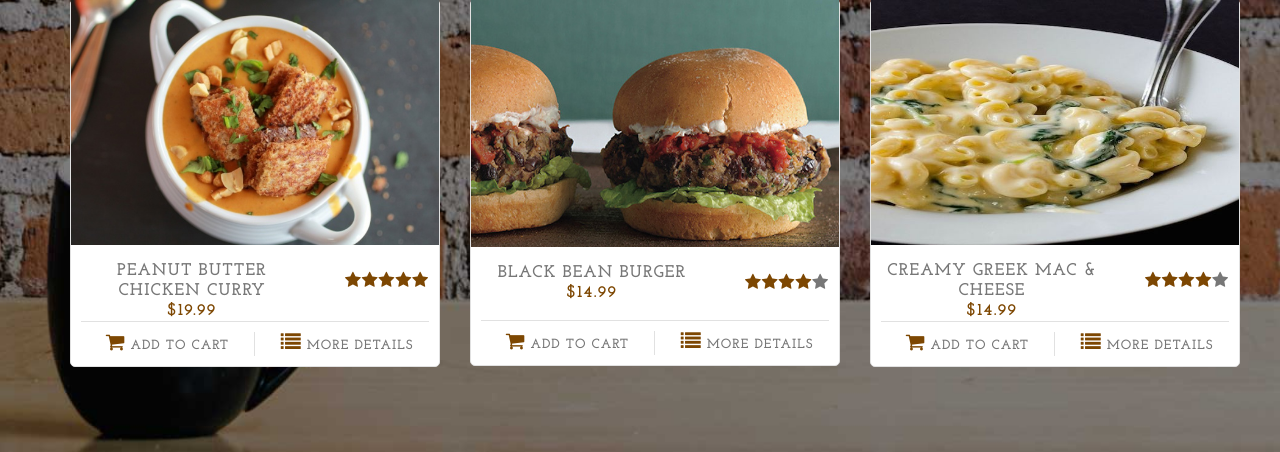
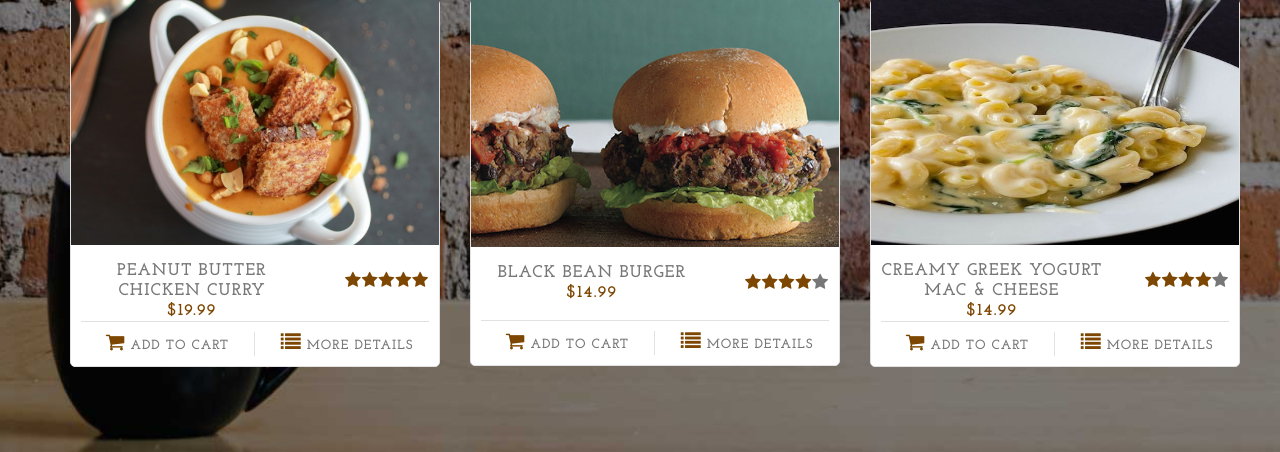
Before and after one commit to alex-cory/iwantfood, a PHP site: page / in a window 1280 px wide. Shown: the part 2304-2756 px from the top of the page. Run offline with PHP 8.4, Linux system fonts and the light colour scheme; some libraries are stand-ins or nearby versions.

Commit message:
updated names

```diff
--- a/index.php
+++ b/index.php
@@ -324,7 +324,7 @@
                                                 <div class="info">
                                                     <div class="row">
                                                         <div class="price col-md-7">
-                                                            <h5 style="font-size: 10pt">Creamy Greek Yogurt Mac & Cheese</h5>
+                                                            <h5 style="font-size: 10pt">Creamy Greek Mac & Cheese</h5>
                                                             <h5 class="price-text-color" style="color: #7d4702">
                                                                 $6.99</h5>
                                                         </div>
@@ -467,7 +467,7 @@
                                                 <div class="info">
                                                     <div class="row">
                                                         <div class="price col-md-8">
-                                                            <h5>Creamy Greek Mac & Cheese</h5>
+                                                            <h5>Creamy Greek Yogurt Mac & Cheese</h5>
                                                             <h5 class="price-text-color" style="color: #7d4702">
                                                                 $14.99</h5>
                                                         </div>
```
